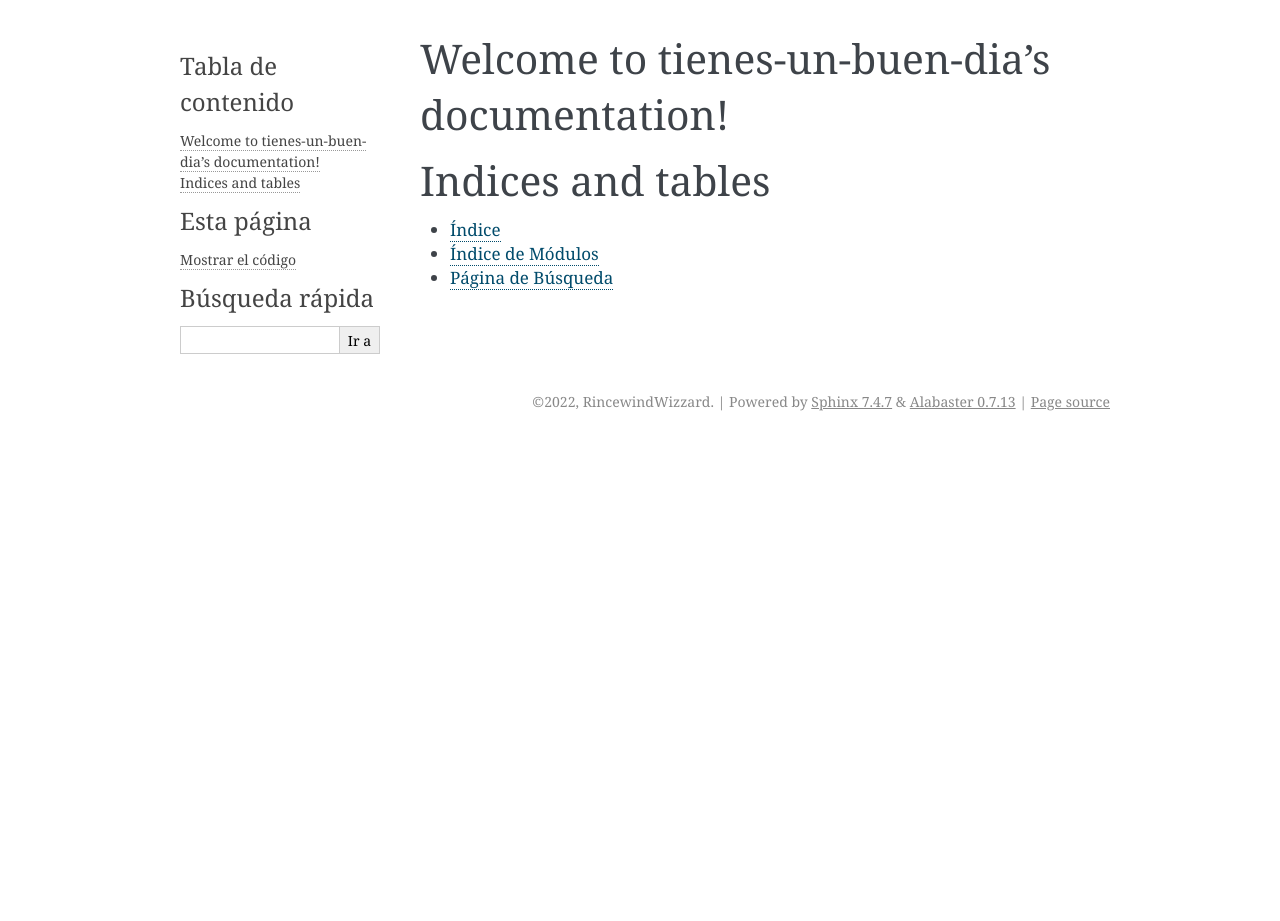
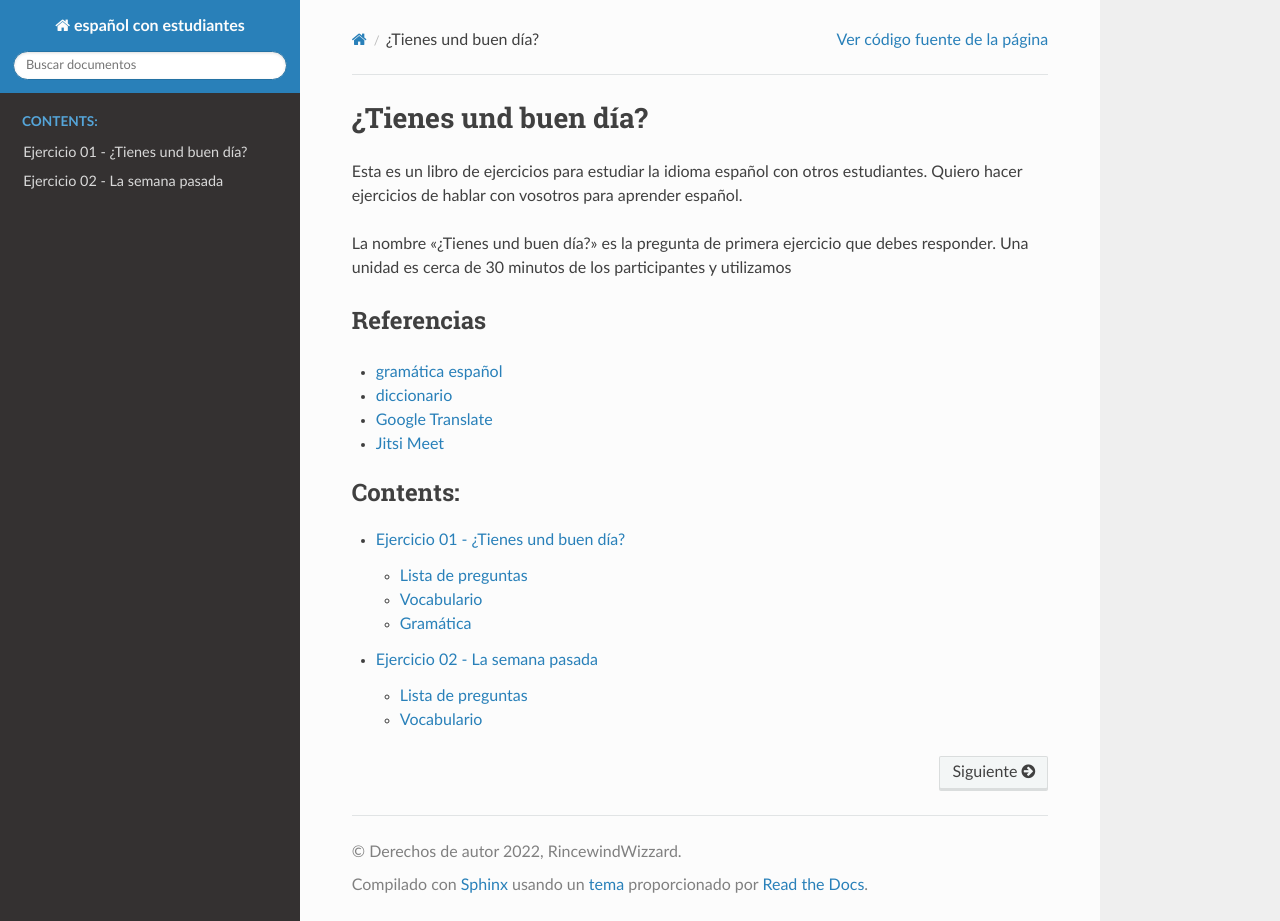
Before and after one commit to RincewindWizzard/tienes-un-buen-dia, a Sphinx documentation site: the page built from source/index.rst, in a window 1280 px wide and 921 px high. Built offline with Sphinx 7.4.7 and the Read the Docs theme 2.0.0, drawn with Linux system fonts in a browser that asks for light colours.

Commit message:
Ejercicio uno y dos

```diff
--- a/pyproject.toml
+++ b/pyproject.toml
@@ -8,6 +8,7 @@ authors = ["RinceWindWizzard <git@magierdinge.de>"]
 python = "^3.10"
 Sphinx = "^5.0.2"
 poetry = "^1.1.13"
+sphinx-rtd-theme = "^1.0.0"
 
 [tool.poetry.dev-dependencies]
 
--- a/source/conf.py
+++ b/source/conf.py
@@ -17,7 +17,7 @@
 
 # -- Project information -----------------------------------------------------
 
-project = 'tienes-un-buen-dia'
+project = 'español con estudiantes'
 copyright = '2022, RincewindWizzard'
 author = 'RincewindWizzard'
 
@@ -54,7 +54,7 @@ exclude_patterns = []
 # The theme to use for HTML and HTML Help pages.  See the documentation for
 # a list of builtin themes.
 #
-html_theme = 'alabaster'
+html_theme = 'sphinx_rtd_theme'
 
 # Add any paths that contain custom static files (such as style sheets) here,
 # relative to this directory. They are copied after the builtin static files,
--- /dev/null
+++ b/source/ejercicios/ej01-tienes-un-buen-dia.rst
@@ -0,0 +1,53 @@
+Ejercicio 01 - ¿Tienes und buen día?
+====================================
+
+.. admonition:: No hay una fecha por esta unidad
+
+    Si tenemos una fecha por el conversación, será escrito aqui.
+    `Sala de chat <https://meet.jit.si/Ejercicio01-Tienesundbuendia>`_
+
+
+Hoy vamos a chalar sobre tu día y la semana.
+¡Utiliza el perfecto por tu expresiones!
+
+
+Lista de preguntas
+------------------
+
+* ¿A qué hora te has levantado?
+* ¿Has comido bien?
+* ¿Has tenido un día de trabajo o un día relajante?
+* ¿Cómo has llegado al trabajo?
+* ¿Qué has hecho este fin de semana?
+
+Vocabulario
+-----------
+
+==================  ====================
+alemán              español
+==================  ====================
+aufstehen           levantarse
+essen               comer
+duschen             ducharse
+sich Zähne putzen   lavarse los dientes
+Brot                pan
+Müsli               cereales
+Auto                coche
+Fahrrad             bicicleta
+zu Fuß              a pie
+==================  ====================
+
+
+Gramática
+---------
+
+=================== =========
+person              haber
+=================== =========
+yo                  he
+tu                  has
+él/ella/usted       ha
+nosotros            hemos
+vosotros            habeís
+ellos/ellas/ustedes han
+=================== =========
--- /dev/null
+++ b/source/ejercicios/ej02-la-semana-pasada.rst
@@ -0,0 +1,33 @@
+Ejercicio 02 - La semana pasada
+===============================
+
+Hoy vamos a chalar sobre la semana pasada.
+¡Utiliza el indefinido por tu expresiones!
+
+
+Lista de preguntas
+------------------
+
+
+* ¿Qué hiciste en la semana pasada?
+* ¿La semana pasada fue un semana relajante o ocupada? ¿Porqué?
+* ¿Cuándo fueron tus últimas vacaciones?
+* ¿(Adonde) fuiste de vacaciones?
+
+
+Vocabulario
+-----------
+
+==================  ====================
+alemán              español
+==================  ====================
+aufstehen           levantarse
+essen               comer
+duschen             ducharse
+sich Zähne putzen   lavarse los dientes
+Brot                pan
+Müsli               cereales
+Auto                coche
+Fahrrad             bicicleta
+zu Fuß              a pie
+==================  ====================
--- a/source/index.rst
+++ b/source/index.rst
@@ -1,20 +1,23 @@
-.. tienes-un-buen-dia documentation master file, created by
-   sphinx-quickstart on Sun Jun 26 20:26:36 2022.
-   You can adapt this file completely to your liking, but it should at least
-   contain the root `toctree` directive.
+¿Tienes und buen día?
+=====================
 
-Welcome to tienes-un-buen-dia's documentation!
-==============================================
+Esta es un libro de ejercicios para estudiar la idioma español con otros estudiantes.
+Quiero hacer ejercicios de hablar con vosotros para aprender español.
+
+La nombre "¿Tienes und buen día?" es la pregunta de primera ejercicio que debes responder.
+Una unidad es cerca de 30 minutos de los participantes y utilizamos
+
+Referencias
+-----------
+
+* `gramática español <https://www.studysmarter.de/schule/spanisch/spanisch-grammatik/>`_
+* `diccionario <https://de.pons.com/%C3%BCbersetzung/deutsch-spanisch/W%C3%B6rterbuch>`_
+* `Google Translate <https://translate.google.com/?sl=de&tl=es&text=Hast%20du%20einen%20guten%20Tag%3F&op=translate>`_
+* `Jitsi Meet <https://meet.jit.si/>`_
 
 .. toctree::
-   :maxdepth: 2
-   :caption: Contents:
+    :maxdepth: 2
+    :caption: Contents:
 
-
-
-Indices and tables
-==================
-
-* :ref:`genindex`
-* :ref:`modindex`
-* :ref:`search`
+    ejercicios/ej01-tienes-un-buen-dia
+    ejercicios/ej02-la-semana-pasada
```
Also changed, not shown: 1 other file.
